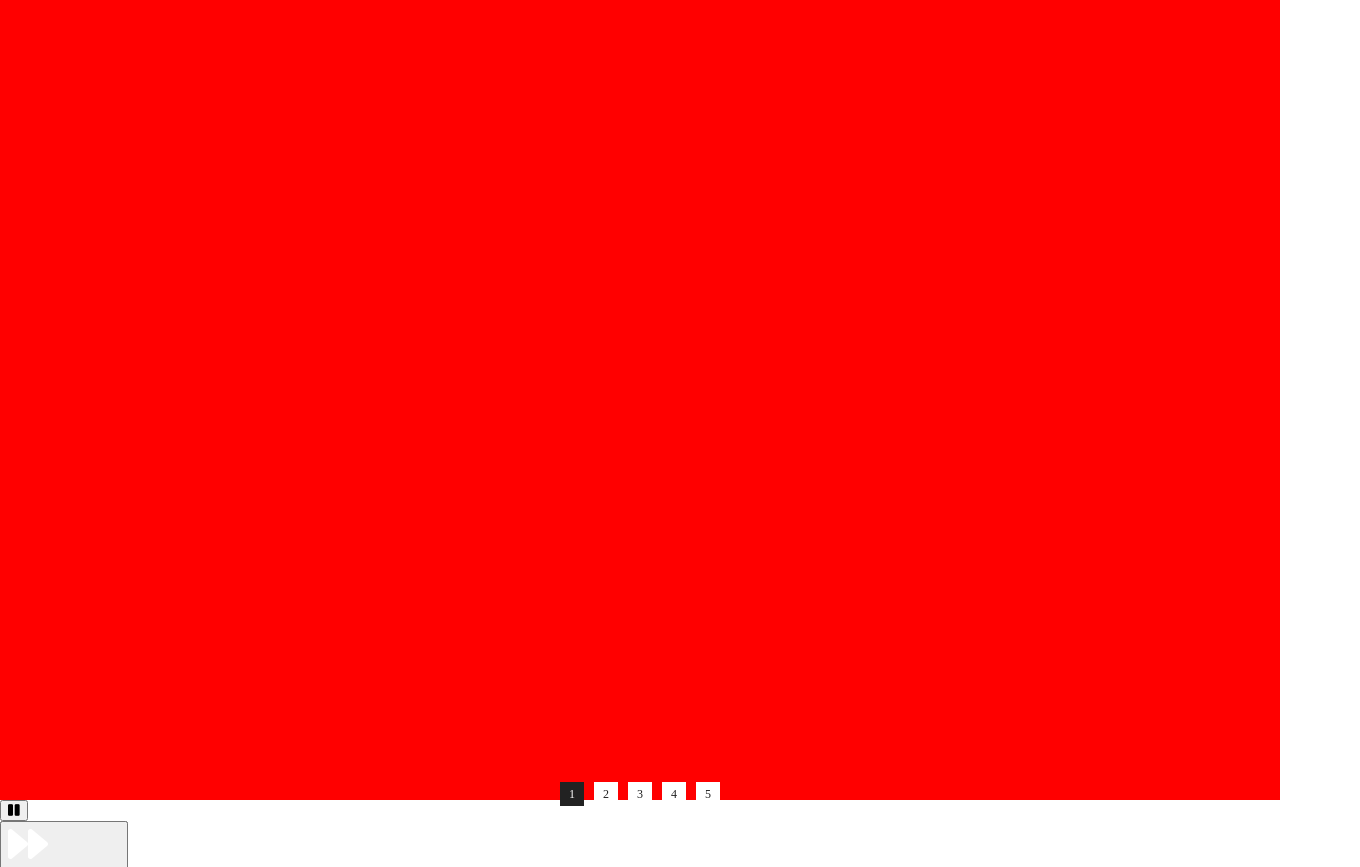
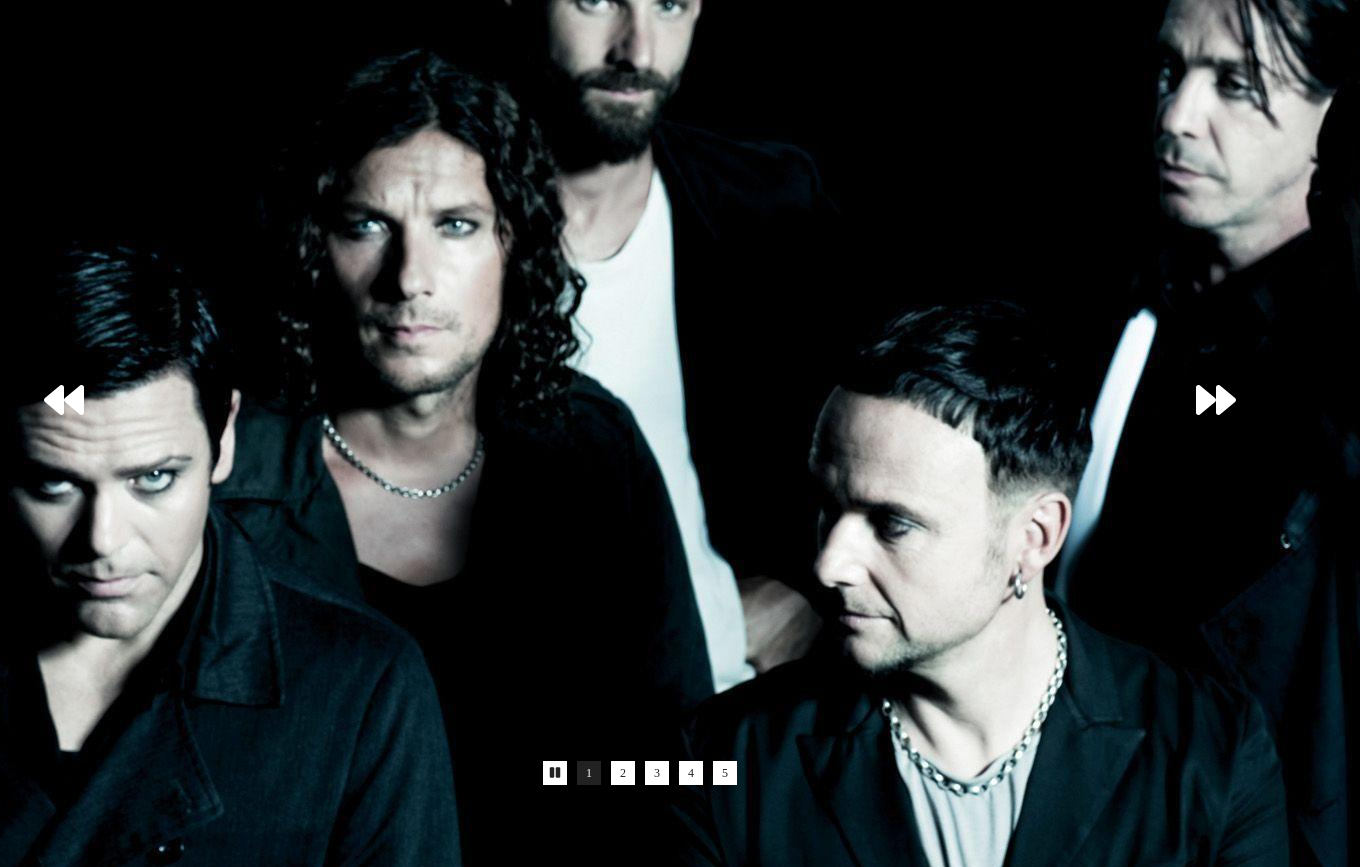
Before and after one commit to DenisKharkov/JS-Slider, a plain HTML site: page index.html in a window 1280 px wide. Shown: the top 867 px of the page, 1360 px wide, since content can reach past the window. Drawn offline with Linux system fonts and the light colour scheme.

Commit message:
добавил разных фото.... )))

```diff
--- a/index.html
+++ b/index.html
@@ -11,7 +11,6 @@
 <body>
 
 	<div class="slider">
-
 		<ul class="slides">
 			<li class="slide-item active"><a href="#"></a></li>
 			<li class="slide-item"><a href="#"></a></li>
@@ -20,17 +19,16 @@
 			<li class="slide-item"><a href="#"></a></li>
 		</ul>
 
-
 		<div class="controls">
-			<button id = "pause-play" type="button" class="pause-play"><i class="fas fa-pause"></i>
-			</button>
-			<button id = "prev" type="button" class="controls__item previous"> <i class="fas fa-backward"></i>
-			</button>
-			<button id = "next" type="button" class="controls__item next"><i class="fas fa-forward"></i>
-			</button>
+			<div id = "prev" class="controls__item-previous"> <i class="fas fa-backward"></i>
+			</div>
+			<div id = "next" class="controls__item-next"><i class="fas fa-forward"></i>
+			</div>
 		</div>
 
 		<div class="indicators">
+			<span id = "pause-play" class="pause-play"><i class="fas fa-pause"></i>
+			</span>
 			<span class="indicators__item active" data-slide-to="0">1</span>
 			<span class="indicators__item" data-slide-to="1">2</span>
 			<span class="indicators__item" data-slide-to="2">3</span>
--- a/script.js
+++ b/script.js
@@ -1,12 +1,13 @@
 let slidesItem = document.querySelectorAll('.slide-item');
 let indContainer = document.querySelector('.indicators');
+let indItems = document.querySelectorAll('.indicators__item');
 let btnPausePlay = document.querySelector('#pause-play');
 let btnPrev = document.querySelector('#prev');
 let btnNext = document.querySelector('#next');
 let currentSlide = 0;
 let playStatus = true;
 let timerId = null;
-let timerInterval = 1000;
+let timerInterval = 2000;
 
 const FA_PAUSE = '<i class="fas fa-pause"></i>';
 const FA_PLAY = '<i class="fas fa-play"></i>';
@@ -19,47 +20,49 @@ document.querySelector('.controls').style.display = 'block';
 
 let goToSlide = (n) => {
 	slidesItem[currentSlide].classList.toggle('active');
+	indItems[currentSlide].classList.toggle('active');
 	currentSlide = (n + slidesItem.length) % slidesItem.length;
 	slidesItem[currentSlide].classList.toggle('active');
-}
+	indItems[currentSlide].classList.toggle('active');
+};
 
 let goToNextSlide = () => {
 	goToSlide(currentSlide + 1);
-}
+};
 
 let goToPrevSlide = () => {
 	goToSlide(currentSlide - 1);
-}
+};
 
 let startSlider = () => {
 	timerId = setInterval(goToNextSlide, timerInterval);
-}
+};
 
 let pauseSlideShow = () => {
 	btnPausePlay.innerHTML = FA_PLAY;
 	playStatus = !playStatus;
 	clearInterval(timerId);
-}
+};
 
 let playSlideShow = () => {
 	btnPausePlay.innerHTML = FA_PAUSE;
 	playStatus = !playStatus;
 	startSlider();
-}
+};
 
 let pausePlaySlideShow = () => {
 	playStatus ? pauseSlideShow() : playSlideShow();
-}
+};
 
 let clickPrevBtn = () => {
 	pauseSlideShow();
 	goToPrevSlide();
-}
+};
 
 let clickNextBtn = () => {
 	pauseSlideShow();
 	goToNextSlide();
-}
+};
 
 btnPausePlay.addEventListener('click', pausePlaySlideShow);
 btnPrev.addEventListener('click', clickPrevBtn);
@@ -69,16 +72,17 @@ let keyControlsBtn = (e) => {
 	if (e.key === SPACE) pausePlaySlideShow();
 	if (e.key === LEFT_ARROW) clickPrevBtn();
 	if (e.key === RIGTH_ARROW) clickNextBtn();
-}
+};
+
+document.addEventListener('keydown', keyControlsBtn);
+
 
 let clickIdicatorItem = (e) => {
 	let target = e.target;
-	if (target.classList.contains('indicator-item')) {
+	if (target.classList.contains('indicators__item')) {
 		pauseSlideShow();
 		goToSlide(+target.getAttribute('data-slide-to'));
 	}
-}
-
-document.addEventListener('keydown', keyControlsBtn);
+};
 
 indContainer.addEventListener('click', clickIdicatorItem);
--- a/style.css
+++ b/style.css
@@ -25,9 +25,9 @@ body {
 	z-index: 1;
 	font-size: 40px;
 	padding: 40px;
-	box-sizing: border-box;
-	background-position: 50% 50%;
     background-size: cover;
+    background: no-repeat;
+    background-position: center;
 	transition: opacity 1s;
 }
 
@@ -45,36 +45,33 @@ body {
 }
 
 .slide-item:nth-of-type(1) {
-	background: red;
-	background-image: url("../img/slide1.jpg");
+	background-image: url("/img/ram1.jpg");
 }
+
 .slide-item:nth-of-type(2) {
-	background: orange;
-	background-image: url("../img/slide2.jpg");
+	background-image: url("/img/ram2.jpg");
+}
 
+.slide-item:nth-of-type(3) {
+	background-image: url("/img/ram3.jpg");
 }
-.slide-item:nth-of-type(3) {
-	background: green;
-	background-image: url("../img/slide3.jpg");
 
+.slide-item:nth-of-type(4) {
+	background-image: url("/img/ram4.jpg");
 }
-.slide-item:nth-of-type(4) {
-	background: blue;
-	background-image: url("../img/slide4.jpg");
 
-}
 .slide-item:nth-of-type(5) {
-	background: magenta;
-	background-image: url("../img/slide5.jpg");
-
+	background-image: url("/img/ram5.jpg");
 }
 
 .controls {
     display: none;
 }
 
-.controls__item {
+.controls__item-next {
     position: absolute;
+    top: 0;
+    right: 0;
     z-index: 2;
     display: flex;
     width: 10%;
@@ -84,7 +81,30 @@ body {
     cursor: pointer;
     color: #ffffff;
     font-size: 40px;
+    justify-content: center;
+    align-items: center;
 }
+
+.controls__item-previous {
+    position: absolute;
+    top: 0;
+    left: 0;
+    z-index: 2;
+    display: flex;
+    width: 10%;
+    min-width: 50px;
+    height: 100%;
+    margin: 0;
+    cursor: pointer;
+    color: #ffffff;
+    font-size: 40px;
+    justify-content: center;
+    align-items: center;
+}
+
+
+
+
 
 .indicators {
 	position: absolute;
@@ -106,7 +126,6 @@ body {
     margin: 5px;
     cursor: pointer;
     text-align: center;
-
     color: #222222;
     background-color: #ffffff;
     align-items: center;
```
Also changed, not shown: img/ram1.jpg (added), img/ram2.jpg (added), img/ram3.jpg (added), img/ram4.jpg (added), img/ram5.jpg (added).
